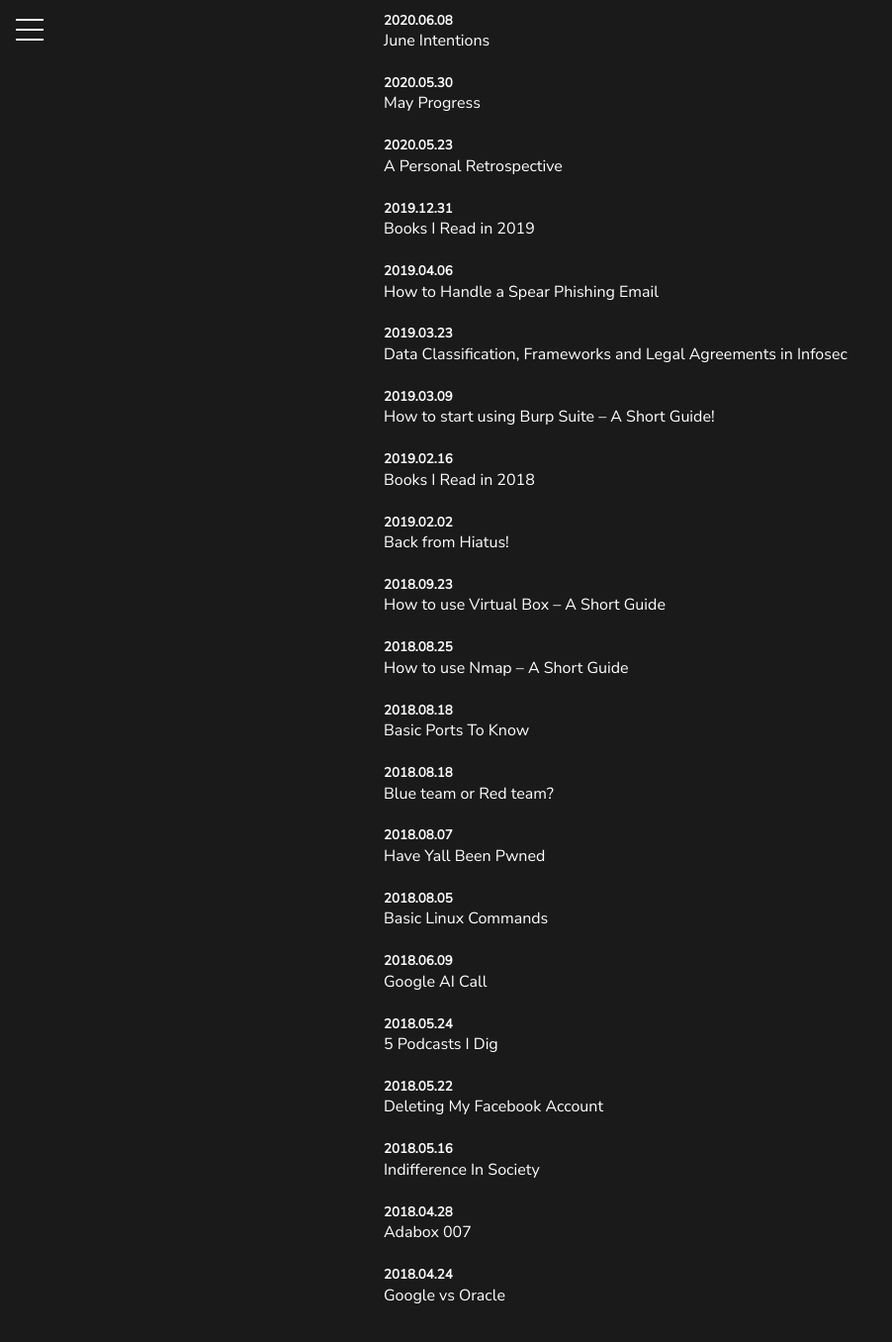
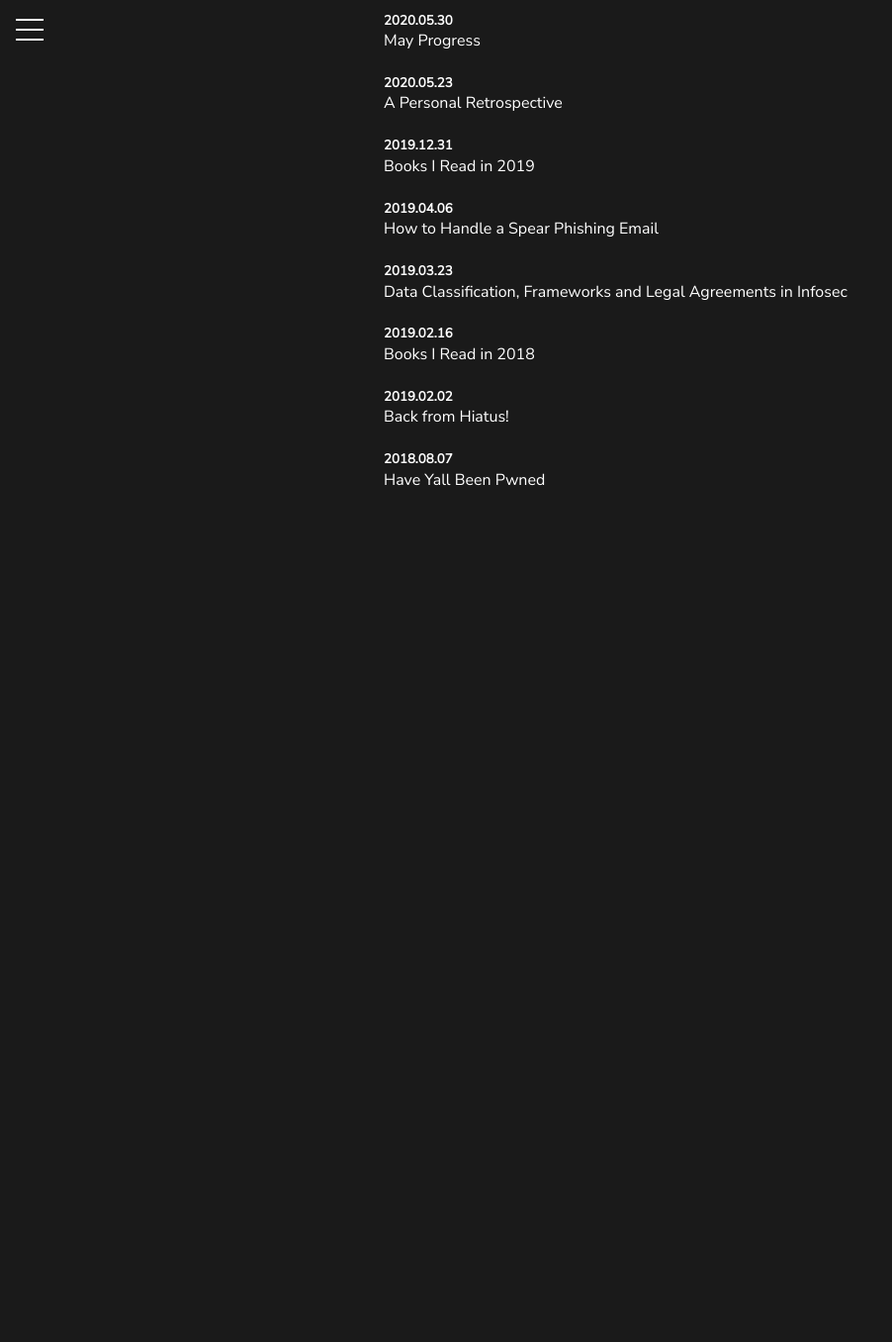
Before and after one commit to cobaltclaudia/cobaltclaudia.github.io, a Jekyll site: the page posts.html, which Jekyll copies as it is, in a window 1280 px wide and 1400 px high, scrolled down 1230 px. Shown: the top 1356 px of the window at 99% size, without its empty margins (0-902 px from the left). Built offline with Jekyll 4.4.1, drawn with Linux system fonts in a browser that asks for light colours; after the commit the page ends 1860 px from its top, so only the background shows below that; some of the changed text lies outside the part shown.

Commit message:
Delete links to old posts

```diff
--- a/posts.html
+++ b/posts.html
@@ -55,10 +55,6 @@
 
         <h5>2022.05.31</h5>
         <a href="blogposts/2022/20220531-BooksIReadin2022.html">Books I Read in 2022</a>
-        <br><br>
-
-        <h5>2022.05.27</h5>
-        <a href="blogposts/2022/20220527-scuffedTechNews.html">Scuffed Tech News - May </a>
         <br><br>
 
         <h5>2022.04.29</h5>
@@ -133,10 +129,6 @@
         <a href="blogposts/2019/20190323-DataClassFrameworksLegalAgreements.html">Data Classification, Frameworks and Legal Agreements in Infosec</a>
         <br><br>
 
-        <h5>2019.03.09</h5>
-        <a href="blogposts/2019/20190309-howToUseBurpsuite.html">How to start using Burp Suite – A Short Guide!</a>
-        <br><br>
-
         <h5>2019.02.16</h5>
         <a href="blogposts/2019/20190216-BooksIReadin2018.html">Books I Read in 2018</a>
         <br><br>
@@ -145,54 +137,10 @@
         <a href="blogposts/2019/20190202-backFromHiatus.html">Back from Hiatus!</a>
         <br><br>
 
-        <h5>2018.09.23</h5>
-        <a href="blogposts/2018/20180923-howToUseVirtualBox.html">How to use Virtual Box – A Short Guide</a>
-        <br><br>
-
-        <h5>2018.08.25</h5>
-        <a href="blogposts/2018/20180825-howToUseNmap.html">How to use Nmap – A Short Guide</a>
-        <br><br>
-
-        <h5>2018.08.18</h5>
-        <a href="blogposts/2018/20180818-basicPortsToKnow.html">Basic Ports To Know</a>
-        <br><br>
-
-        <h5>2018.08.18</h5>
-        <a href="blogposts/2018/20180818-blueteamorredteam.html">Blue team or Red team?</a>
-        <br><br>
-
         <h5>2018.08.07</h5>
         <a href="blogposts/2018/20180807-haveyallbeenpwned.html">Have Yall Been Pwned</a>
         <br><br>
 
-        <h5>2018.08.05</h5>
-        <a href="blogposts/2018/20180805-basicLinuxCommands.html">Basic Linux Commands</a>
-        <br><br>
-
-        <h5>2018.06.09</h5>
-        <a href="blogposts/2018/20180609-googleAICall.html">Google AI Call</a>
-        <br><br>
-
-
-        <h5>2018.05.24</h5>
-        <a href="blogposts/2018/20180524-fivePodcastsIDig.html">5 Podcasts I Dig</a>
-        <br><br>
-
-        <h5>2018.05.22</h5>
-        <a href="blogposts/2018/20180522-deletingMyFacebook.html">Deleting My Facebook Account</a>
-        <br><br>
-
-        <h5>2018.05.16</h5>
-        <a href="blogposts/2018/20180516-indifferenceInSociety.html">Indifference In Society</a>
-        <br><br>
-
-        <h5>2018.04.28</h5>
-        <a href="blogposts/2018/20180428-adabox007.html">Adabox 007</a>
-        <br><br>
-
-        <h5>2018.04.24</h5>
-        <a href="blogposts/2018/20180424-googleVsOracle.html">Google vs Oracle</a>
-        <br><br>
 
 
         <br><br><br><br><br>
```
